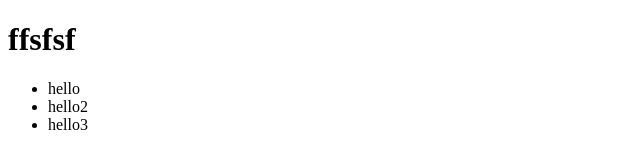
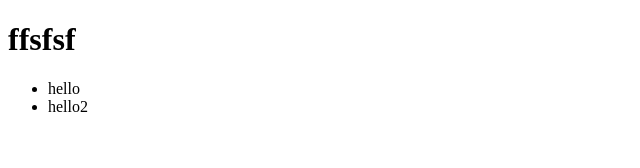
Before and after one commit to hey-its-nifi/gitdemo, a plain HTML site: page index.html in a window 1280 px wide. Shown: the full height of the page, 0-640 px from the left. Drawn offline with Linux system fonts and the light colour scheme.

Commit message:
removed item from master

```diff
--- a/index.html
+++ b/index.html
@@ -11,7 +11,7 @@
     <ul>
         <li>hello</li>
         <li>hello2</li>
-        <li>hello3</li>
+
     </ul>
 
 </body>
```
